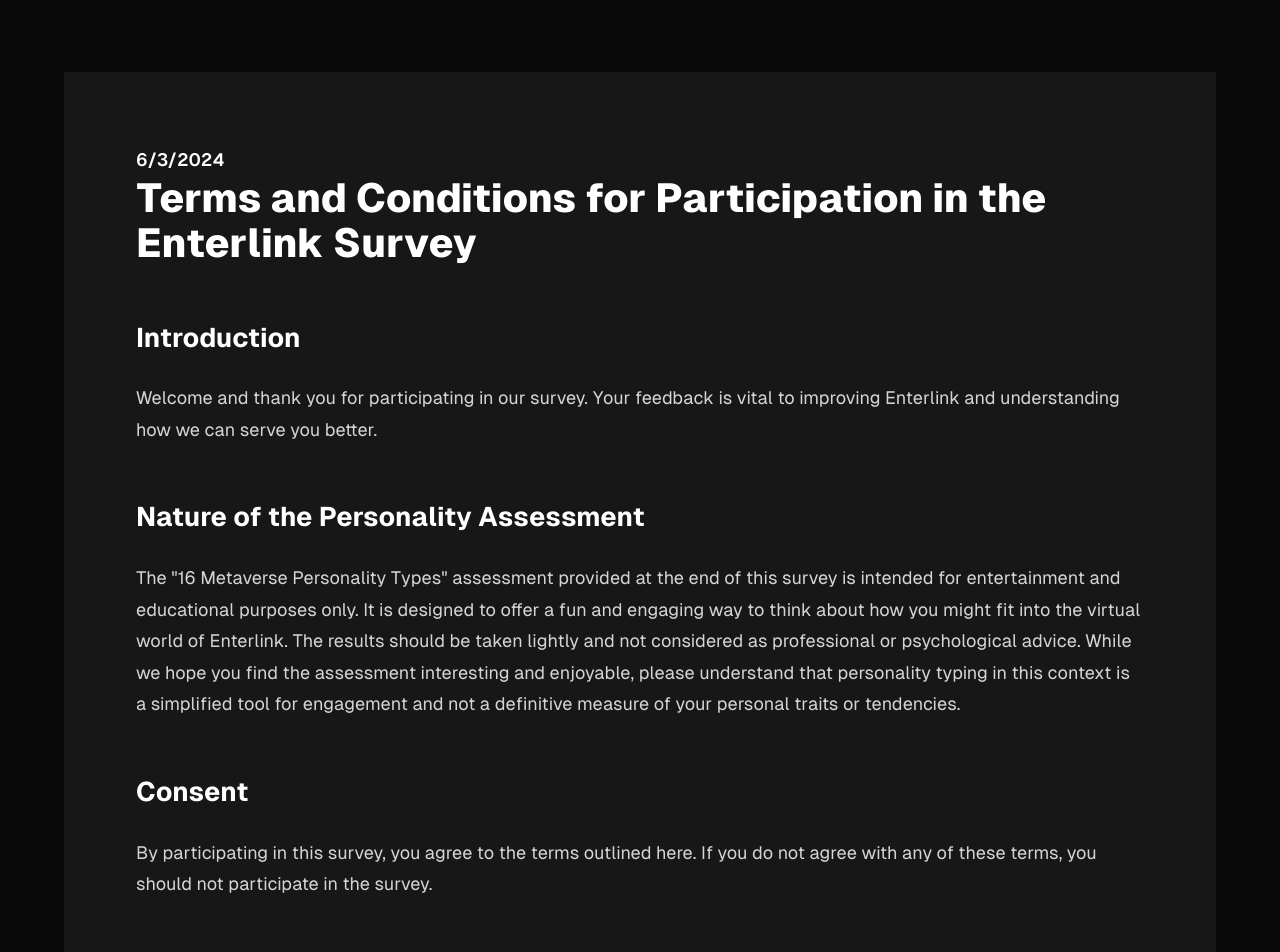
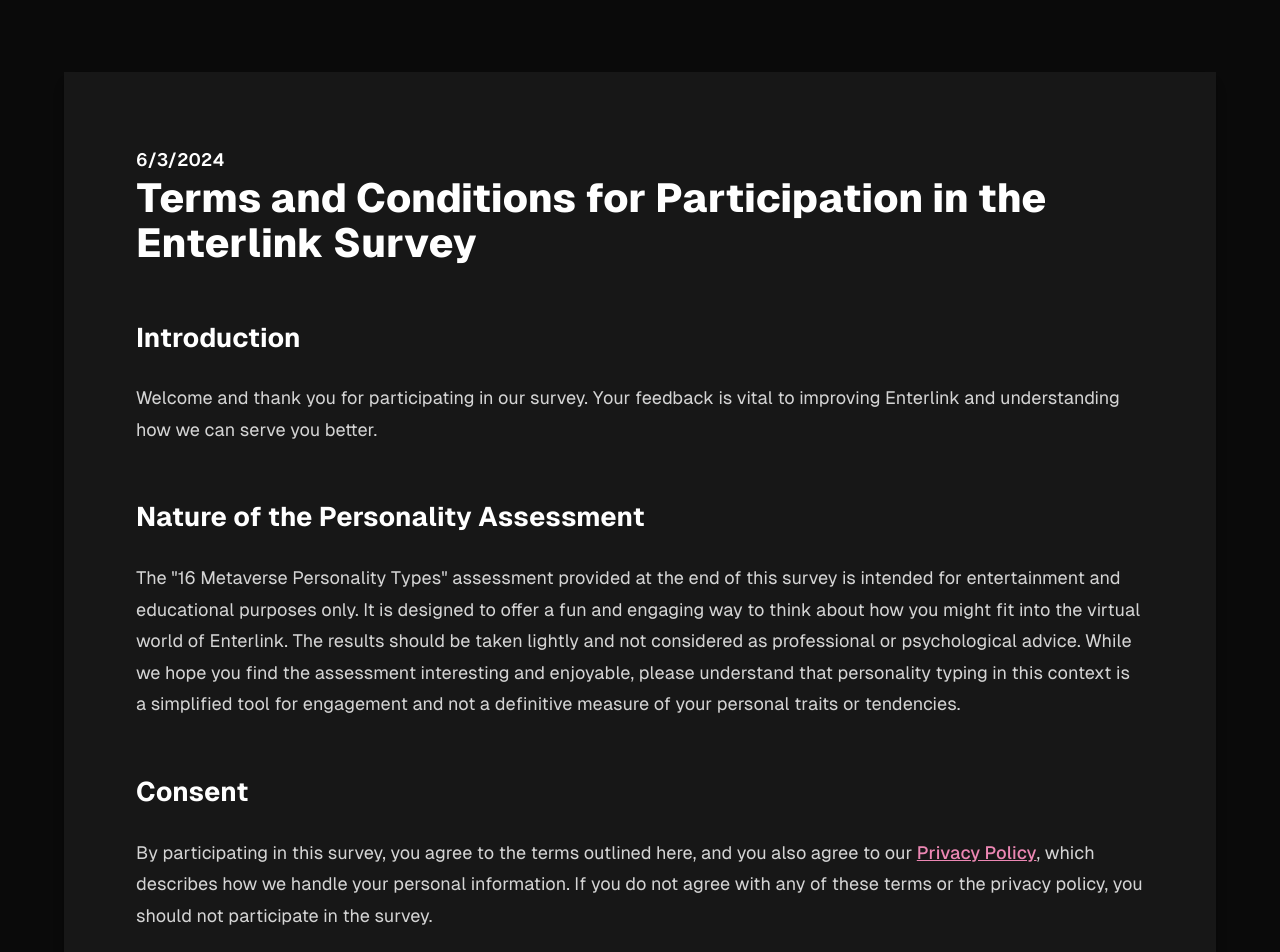
Before and after one commit to enterverse/survey.enterlink.app, a React (Vite) app: page /terms in a window 1280 px wide. Shown: the top 952 px of the page. Built offline with nearby package versions, Linux system fonts and the light colour scheme.

Commit message:
updates consent

```diff
--- a/src/pages/terms.tsx
+++ b/src/pages/terms.tsx
@@ -31,8 +31,13 @@
 					<h2>Consent</h2>
 					<p>
 						By participating in this survey, you agree to the terms outlined
-						here. If you do not agree with any of these terms, you should not
-						participate in the survey.
+						here, and you also agree to our{" "}
+						<a className="text-pink-400" href="https://policies.enterlink.app">
+							Privacy Policy
+						</a>
+						, which describes how we handle your personal information. If you do
+						not agree with any of these terms or the privacy policy, you should
+						not participate in the survey.
 					</p>
 					<h2>Voluntary Participation</h2>
 					<p>
```
